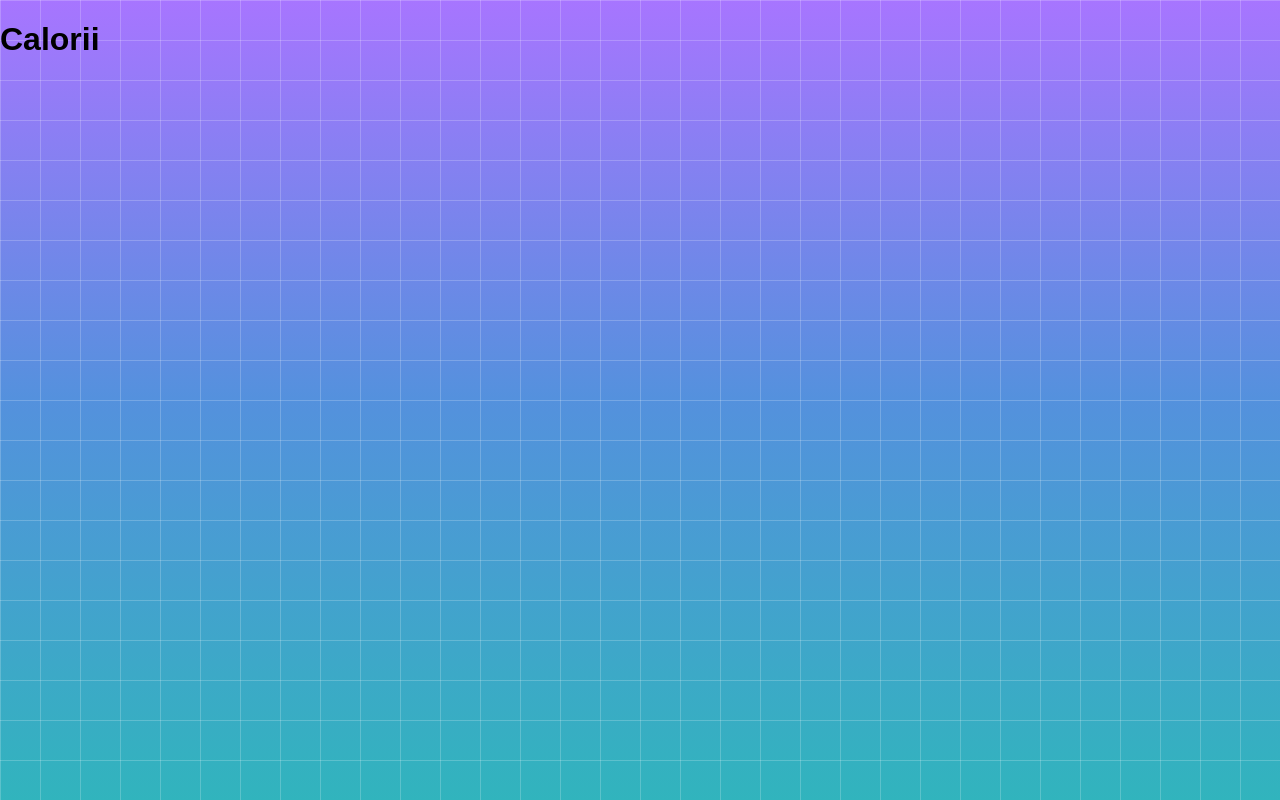
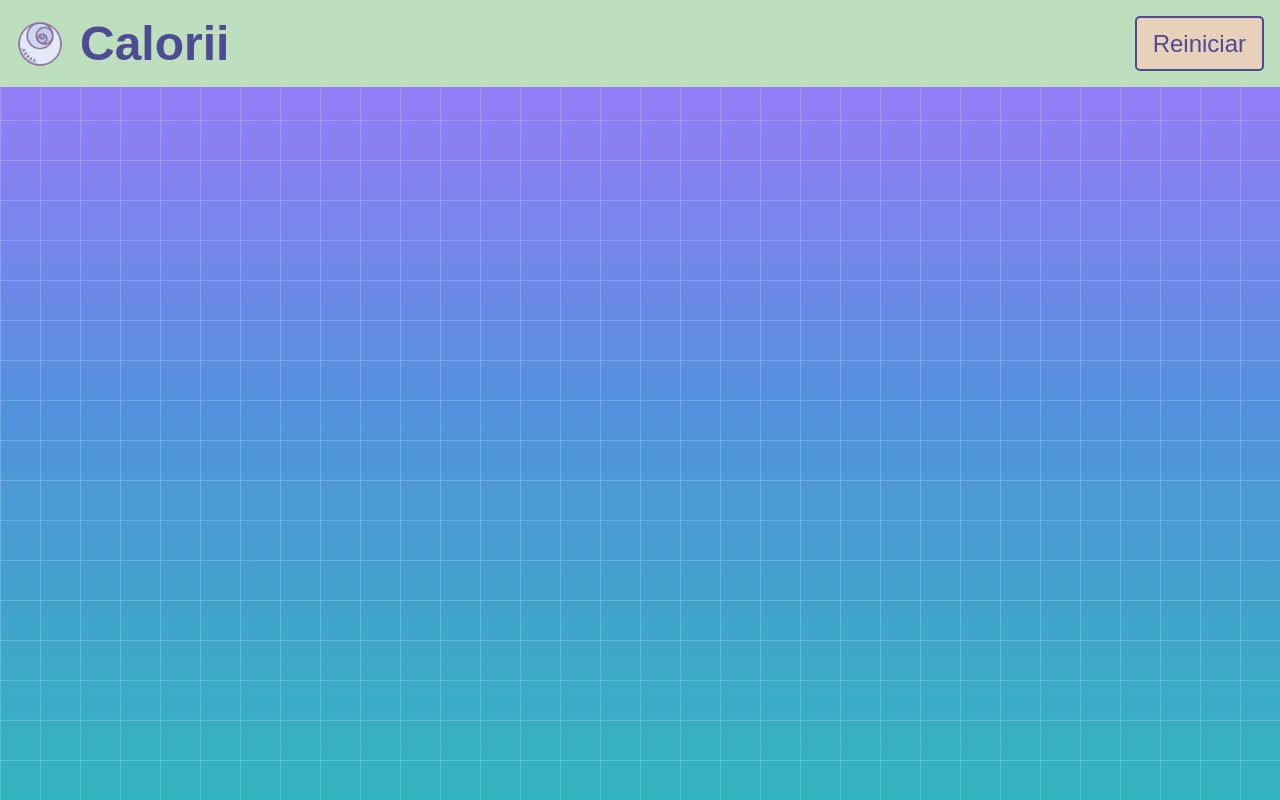
Before and after one commit to Pythonesa/calorii, a React (Vite) app: page / in a window 1280 px wide. Built offline with nearby package versions, Linux system fonts and the light colour scheme; a web font is replaced by a local one.

Commit message:
💄 add header

```diff
--- a/src/App.tsx
+++ b/src/App.tsx
@@ -2,7 +2,13 @@ function App() {
 
   return (
     <>
-      <h1>Calorii</h1>
+      <header>
+        <div id="logo">
+          <img src="assets/img/favicon.png" alt="Calorii" />
+          <h1>Calorii</h1>
+        </div>
+        <button id="reset" type="button">Reiniciar</button>
+      </header>
     </>
   )
 }
--- a/src/index.css
+++ b/src/index.css
@@ -40,3 +40,47 @@ body {
   background-size: 40px 40px;
   background-repeat: repeat, repeat;
 }
+
+header {
+  display: flex;
+  justify-content: space-between;
+  padding: 1rem;
+  background-color: var(--green);
+}
+
+#logo {
+  display: flex;
+  align-items: center;
+  gap: 1rem;
+}
+
+#logo img {
+  width: 3rem;
+  height: 3rem;
+}
+
+#logo h1 {
+  margin: 0;
+  font-size: 3rem;
+  color: var(--dark-violet);
+}
+
+#reset {
+  padding: 0.5rem 1rem;
+  border: 0.15rem solid var(--dark-violet);
+  border-radius: 5px;
+  background-color: var(--yellow);
+  color: var(--dark-violet);
+  font-family: "SourGummy", sans-serif;
+  font-size: 1.5rem;
+  cursor: pointer;
+  pointer-events: all;
+}
+
+#reset:hover {
+  background-color: var(--light-violet);
+}
+
+#reset:active {
+  background-color: var(--pink);
+}
```
